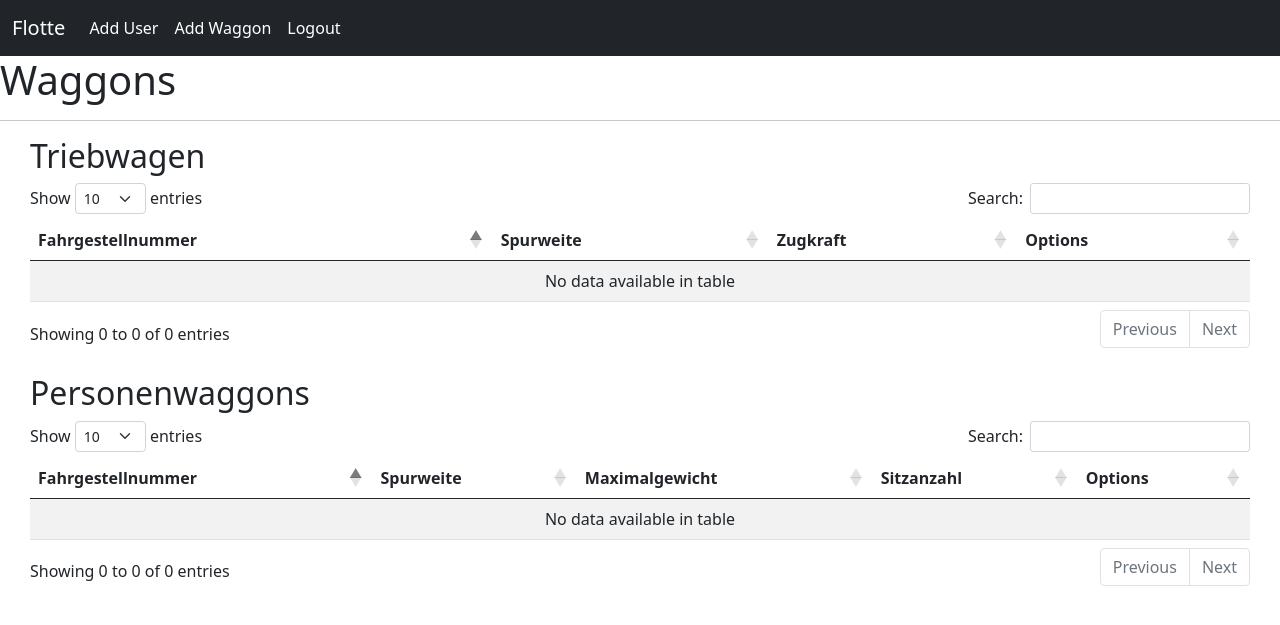
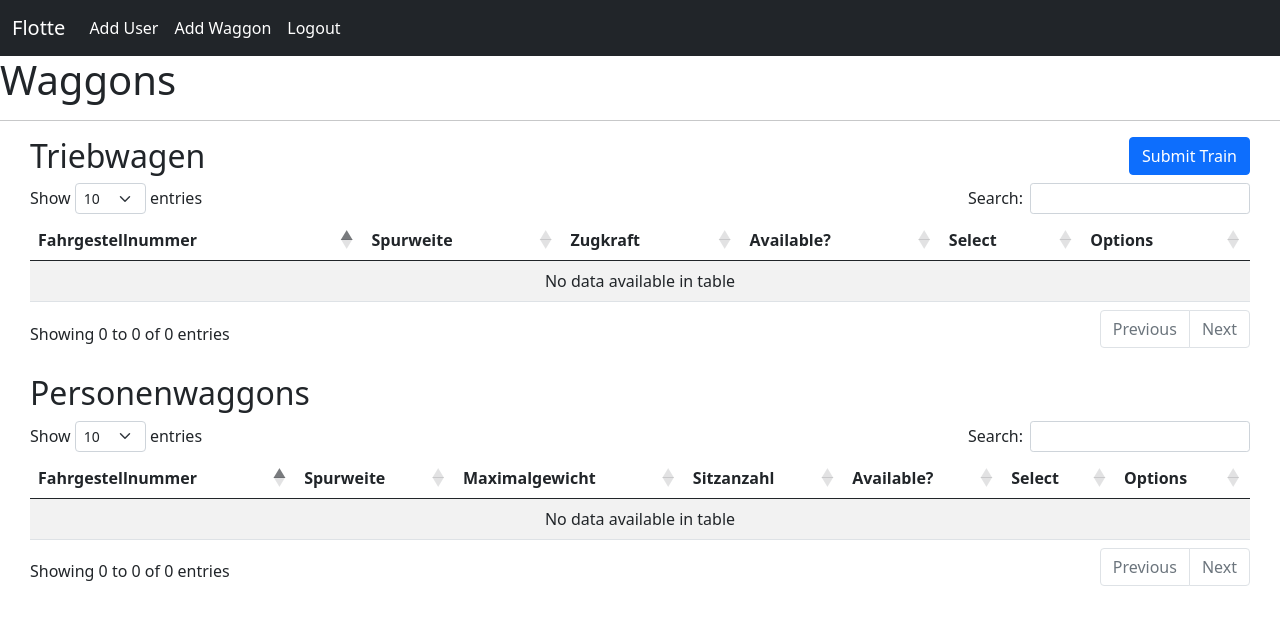
Before and after one commit to PR-DKE/flotten-informationssystem, a Flask app: page /admin in a window 1280 px wide. Shown: the top 625 px of the page. Run offline with Flask 2, Linux system fonts and the light colour scheme; the visitor is signed in with stand-in values (Sample User, id 1); data comes from the database, SQL or seed files in the repository; data that the repository does not hold is empty; some libraries are stand-ins or nearby versions.

Commit message:
form for selecting waggons for trains

```diff
--- a/src/main/models.py
+++ b/src/main/models.py
@@ -36,6 +36,7 @@ class User(UserMixin,db.Model):
 class Waggon(db.Model):
     fahrgestellnummer = db.Column(db.String(64), primary_key=True)
     spurweite = db.Column(db.Integer, index=True)
+    is_available = db.Column(db.Boolean, default=True)
     __abstract__ = True
 
     def __repr__(self):
--- a/src/main/routes.py
+++ b/src/main/routes.py
@@ -105,7 +105,39 @@ def addWaggon():
         return redirect(url_for('addWaggon'))
     return render_template("addWaggon.html", form=form, form2=form2, title='Add Waggons')
 
-@app.route('/admin')
+@app.route('/admin/train', methods=['POST'])
+@login_required
+@admin_required
+def train():
+    has_triebwagen = False
+    spurweite = 0
+    gewicht = 0
+    for field in request.form.items():
+        if field.__getitem__(0).__contains__('tw'):
+            if has_triebwagen:
+                flash('Error: Too many Triebwagen')
+                return redirect(url_for('adminLanding'))
+            has_triebwagen=True
+            tw = Triebwagen.query.filter_by(fahrgestellnummer=field.__getitem__(1)).first()
+            tw.is_available=False
+            spurweite=tw.spurweite
+        if field.__getitem__(0).__contains__('pw'):
+            pw = Personenwaggon.query.filter_by(fahrgestellnummer=field.__getitem__(1)).first()
+            if spurweite == 0:
+                spurweite = pw.spurweite
+            elif spurweite != pw.spurweite:
+                flash('Spurweite of Personenwaggon {} does not match'.format(pw.fahrgestellnummer))
+                return redirect(url_for('adminLanding'))
+            pw.is_available=False
+            gewicht=gewicht+pw.maxGewicht
+    if has_triebwagen==False:
+        flash('No Triebwagen has been selected')
+        return redirect(url_for('adminLanding'))
+    if gewicht > tw.zugkraft:
+        flash('Zugkraft is not sufficient')
+        return redirect(url_for('adminLanding'))
+    db.session.commit()
+    return redirect(url_for('adminLanding'))
 
 
 
--- a/src/main/templates/admin.html
+++ b/src/main/templates/admin.html
@@ -5,6 +5,8 @@
 
 <h1>Waggons</h1>
 <hr>
+<form action="{{url_for('train')}}" method="post">
+    <button class="btn btn-primary" type="submit" style="float: right; margin-right: 30px">Submit Train</button>
 <div class="personal-table">
     <h2>Triebwagen</h2>
     <table id="data" class="table table-striped" >
@@ -13,6 +15,8 @@
             <th>Fahrgestellnummer</th>
             <th>Spurweite</th>
             <th>Zugkraft</th>
+            <th>Available?</th>
+            <th>Select</th>
             <th>Options</th>
         </tr>
         </thead>
@@ -22,12 +26,21 @@
             <td>{{ triebwagen.fahrgestellnummer }}</td>
             <td>{{ triebwagen.spurweite }}</td>
             <td>{{ triebwagen.zugkraft }}</td>
+            <td>{{ triebwagen.is_available }}</td>
+            {% if triebwagen.is_available %}
+            <td>
+                <input type="checkbox" name="tw{{triebwagen.fahrgestellnummer}}" value={{triebwagen.fahrgestellnummer}}>
+            </td>
             <td>
                 <form action="{{ url_for('adminLanding') }}" method="POST">
                     <input id="triebwagen" name="triebwagen" type="hidden" value="{{triebwagen.fahrgestellnummer}}">
-                    <button type="submit"> Delete </button>
+                    <button type="submit" class="btn btn-secondary"> Delete </button>
                 </form>
             </td>
+            {% else %}
+            <td>-</td>
+            <td>-</td>
+            {% endif %}
         </tr>
         {% endfor %}
         </tbody>
@@ -43,6 +56,8 @@
             <th>Spurweite</th>
             <th>Maximalgewicht</th>
             <th>Sitzanzahl</th>
+            <th>Available?</th>
+            <th>Select</th>
             <th>Options</th>
         </tr>
         </thead>
@@ -53,17 +68,27 @@
             <td>{{ personenwaggon.spurweite }}</td>
             <td>{{ personenwaggon.maxGewicht }}</td>
             <td>{{ personenwaggon.sitzanzahl }}</td>
+            <td>{{ personenwaggon.is_available }}</td>
+            {% if personenwaggon.is_available %}
+            <td>
+                <input type="checkbox" name="pw{{personenwaggon.fahrgestellnummer}}" value={{personenwaggon.fahrgestellnummer}}>
+            </td>
             <td>
                 <form action="{{ url_for('adminLanding') }}" method="POST">
                 <input id="personenwaggon" name="personenwaggon" type="hidden" value="{{personenwaggon.fahrgestellnummer}}">
-                <button type="submit"> Delete </button>
+                <button class="btn btn-secondary" type="submit"> Delete </button>
             </form>
             </td>
+            {% else %}
+            <td>-</td>
+            <td>-</td>
+            {% endif %}
         </tr>
         {% endfor %}
         </tbody>
     </table>
 </div>
+</form>
 {% endblock %}
 
 {% block scripts %}
```
